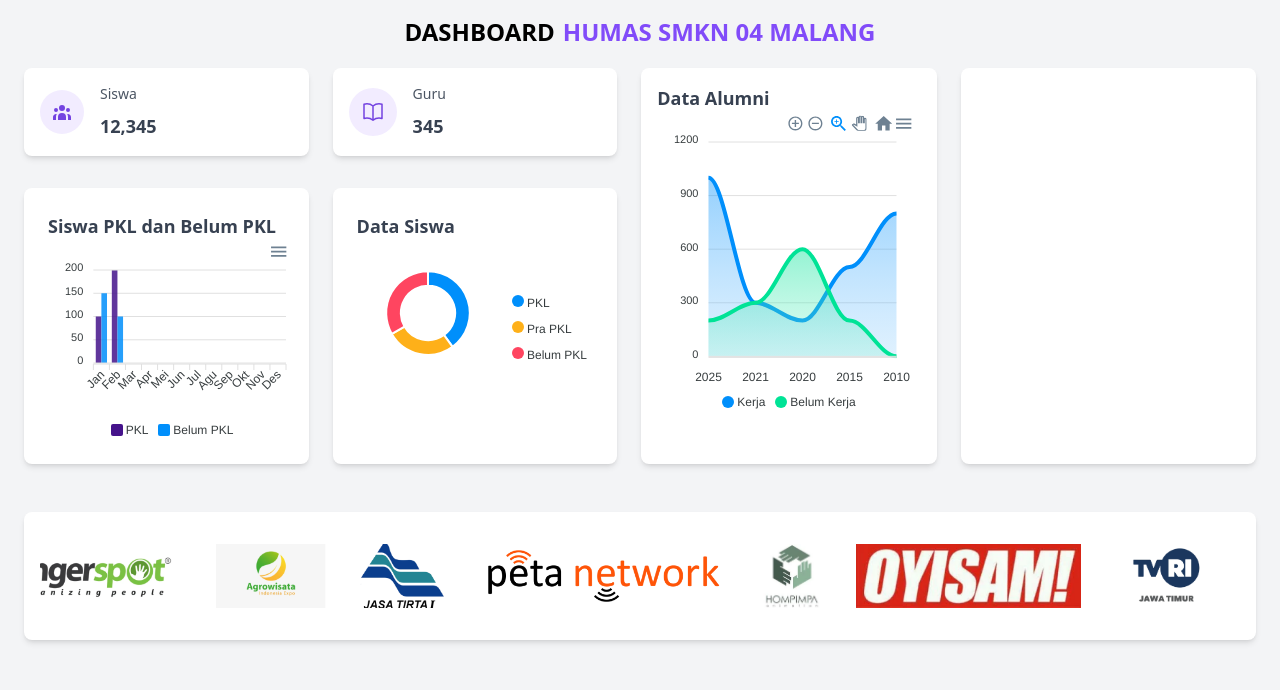
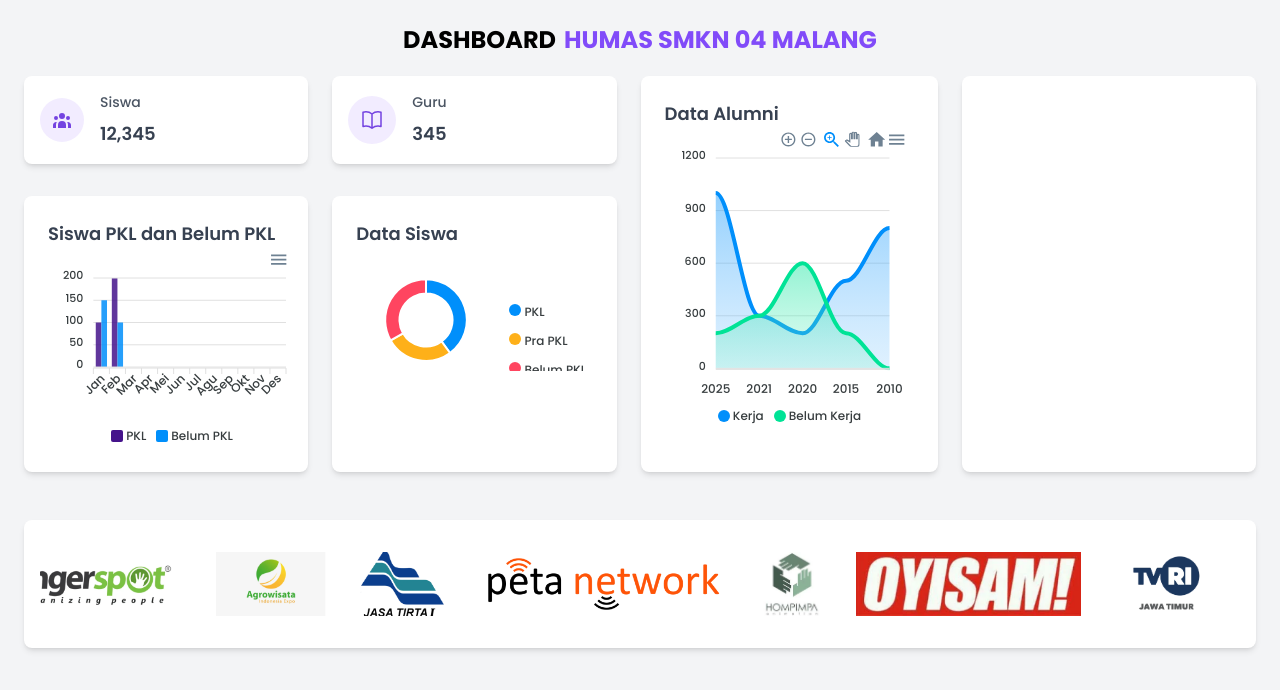
Before and after one commit to P5Humas/HUMASP5, a Flask app: page /landingPage/dashboard in a window 1280 px wide. Shown: the top 690 px of the page. Run offline with Flask 3, Linux system fonts and the light colour scheme; data comes from the database, SQL or seed files in the repository; both versions use the stored data as it was after the commit; data that the repository does not hold is empty; some libraries are stand-ins or nearby versions.

Commit message:
alhamdulillah

```diff
--- a/app.py
+++ b/app.py
@@ -1,12 +1,14 @@
 import sqlite3
-from flask import Flask, render_template, g, jsonify, request, send_from_directory, redirect, url_for
+from flask import Flask, render_template, g, jsonify, request, send_from_directory, redirect, url_for, session
 import json  # Untuk mengubah data menjadi JSON
 import os
 from werkzeug.utils import secure_filename
+import secrets
 
 
 
 app = Flask(__name__)
+app.secret_key = secrets.token_hex(16)
 app.config['UPLOAD_FOLDER'] = 'uploads'
 app.config['ALLOWED_EXTENSIONS'] = {'jpg', 'jpeg', 'png', 'gif', 'mp4', 'mov'}
 app.config['MAX_CONTENT_LENGTH'] = 200 * 1024 * 1024  # 200 MB/etc/nginx/nginx.conf
@@ -46,59 +48,7 @@
 # Route utama (untuk menampilkan grafik di halaman web)
 @app.route('/')
 def index():
-    query = """
-        SELECT bulan, status, COUNT(*) AS jumlah
-        FROM murid
-        GROUP BY bulan, status
-        ORDER BY CASE
-            WHEN bulan = 'Jan' THEN 1
-            WHEN bulan = 'Feb' THEN 2
-            WHEN bulan = 'Mar' THEN 3
-            WHEN bulan = 'Apr' THEN 4
-            WHEN bulan = 'Mei' THEN 5
-            WHEN bulan = 'Jun' THEN 6
-            WHEN bulan = 'Jul' THEN 7
-            WHEN bulan = 'Agu' THEN 8
-            WHEN bulan = 'Sep' THEN 9
-            WHEN bulan = 'Okt' THEN 10
-            WHEN bulan = 'Nov' THEN 11
-            WHEN bulan = 'Des' THEN 12
-        END
-    """
-    data = query_db(query)
-
-    # Debugging: Print raw data before processing
-    print("Raw Data:", data)
-
-    # Inisialisasi data bulanan untuk grafik
-    chart1_data = {month: {"Net Profit": 0, "Revenue": 0} for month in ["Jan", "Feb", "Mar", "Apr", "Mei", "Jun", "Jul", "Agu", "Sep", "Okt", "Nov", "Des"]}
-
-    # Memproses hasil query
-    for row in data:
-        bulan = row['bulan']
-        status = row['status']
-        jumlah = row['jumlah']
-        if status == 'net_profit':
-            chart1_data[bulan]["Net Profit"] += jumlah
-        elif status == 'revenue':
-            chart1_data[bulan]["Revenue"] += jumlah
-
-    # Debugging: Check processed chart1 data
-    print("Processed Chart 1 Data:", chart1_data)
-
-    # Sort months manually to ensure correct order
-    month_order = ["Jan", "Feb", "Mar", "Apr", "Mei", "Jun", "Jul", "Agu", "Sep", "Okt", "Nov", "Des"]
-    sorted_chart1_data = {month: chart1_data[month] for month in month_order}
-
-    # Debugging: Check sorted chart data
-    print("Sorted Chart 1 Data:", sorted_chart1_data)
-
-    # Mengirim data ke template (untuk tampilan web)
-    return render_template(
-        'beranda.html',
-        chart1_data=json.dumps(sorted_chart1_data)  # Convert ke JSON
-    )
-
+    return render_template('landingPage/dashboard.html')
 # API untuk mendapatkan data chart1 (jumlah murid per bulan)
 @app.route('/api/chart1', methods=['GET'])
 def get_chart1_data():
@@ -539,7 +489,7 @@
         conn.commit()
         conn.close()
 
-        return jsonify({'message': 'Media updated successfully'})
+        return redirect(url_for('sosial_dashboard'))
 
     return jsonify({'error': 'File type not allowed'}), 400
 @app.route('/api/media/<int:id>', methods=['DELETE'])
@@ -550,7 +500,7 @@
     conn.commit()
     conn.close()
 
-    return jsonify({'message': 'Media deleted successfully'})
+    return redirect(url_for('sosial_dashboard'))
 
 @app.route('/api/galery', methods=['POST'])
 def add_to_galery():
@@ -602,7 +552,7 @@
         conn.commit()
         conn.close()
 
-        return jsonify({"message": "File uploaded and data saved", "file_url": file_url}), 201
+        return redirect(url_for('general_dashboard'))
     else:
         return jsonify({"error": "Invalid file type"}), 400
 
@@ -610,7 +560,30 @@
 def uploaded_file(filename):
     return send_from_directory(app.config['UPLOAD_FOLDER'], filename)
 
+@app.route('/login', methods=['GET', 'POST'])
+def login():
+    return render_template('login.html')
 
+
+@app.route('/loginproses', methods=['POST'])
+def loginproses():
+    try:
+        if request.method == 'POST':
+            username = request.form['username']
+            password = request.form['password']
+
+            conn = get_db()
+            guru = conn.execute('SELECT * FROM guru WHERE nama = ? AND password = ?', (username, password)).fetchone()
+            conn.close()
+
+            if guru:
+                session['logged_in'] = True
+                session['username'] = guru['nama']
+                return redirect(url_for('admin_dashboard'))
+            else:
+                return render_template('login.html', error='Invalid username or password')
+    except Exception as e:
+        return str(e)  # Menampilkan kesalahan jika ada
 
 if __name__ == '__main__':
     app.run(debug=True)
--- a/templates/beranda.html
+++ b/templates/beranda.html
@@ -18,7 +18,7 @@
   </head>
   <body class="bg-white">
     <a
-    href="{{ url_for('admin_dashboard') }}"
+    href="{{ url_for('login') }}"
     style="color: white;"
     >BKK</a
   >
--- a/templates/landingPage/dashboard.html
+++ b/templates/landingPage/dashboard.html
@@ -6,10 +6,18 @@
   <meta name="viewport" content="width=device-width, initial-scale=1.0" />
   <title>HumasP5</title>
   <link rel="icon" href="../../static/images/icon.png" />
-
+  <link rel="preconnect" href="https://fonts.googleapis.com">
+  <link rel="preconnect" href="https://fonts.gstatic.com" crossorigin>
+  <link
+    href="https://fonts.googleapis.com/css2?family=Poppins:ital,wght@0,100;0,200;0,300;0,400;0,500;0,600;0,700;0,800;0,900;1,100;1,200;1,300;1,400;1,500;1,600;1,700;1,800;1,900&display=swap"
+    rel="stylesheet">
   <script src="https://cdn.tailwindcss.com"></script>
   <script src="https://cdn.jsdelivr.net/npm/chart.js"></script>
   <style>
+    body {
+      font-family: Poppins, sans-serif;
+    }
+
     .slide {
       display: none;
       width: 100%;
@@ -66,7 +74,8 @@
 
   <!-- Content -->
   <div class="flex-1 flex flex-col overflow-hidden">
-    <h1 class=" flex justify-center text-2xl font-bold text-black-900 mt-4">DASHBOARD <span class="ml-2 text-[#814BF9] ">HUMAS SMKN 04 MALANG</span></h1>
+    <h1 class=" flex justify-center text-2xl font-bold text-black-900 mt-6">DASHBOARD <span
+        class="ml-2 text-[#814BF9] ">HUMAS SMKN 04 MALANG</span></h1>
     <!-- Main content -->
     <main class="flex-1 overflow-x-hidden overflow-y-auto bg-gray-100">
       <div class="container mx-auto px-6 pb-8 pt-5">
@@ -119,7 +128,7 @@
           </div>
 
           <!-- Right Section -->
-          <div class="w-full md:w-1/4 bg-white p-4 rounded-lg shadow-md">
+          <div class="w-full md:w-1/4 bg-white p-6 rounded-lg shadow-md">
             <!-- Tambahkan konten di sini -->
             <div id="ChartAlumni">
               <h3 class="text-lg font-semibold text-gray-700">Data Alumni</h3>
@@ -227,6 +236,24 @@
           ],
           xaxis: {
             categories: categories,
+            labels: {
+              style: {
+                fontFamily: 'Poppins, sans-serif',
+                fontWeight: 500,
+              }
+            }
+          },
+          legend: {
+            fontFamily: 'Poppins, sans-serif',
+            fontWeight: 500,
+          },
+          yaxis: {
+            labels: {
+              style: {
+                fontFamily: 'Poppins, sans-serif',
+                fontWeight: 500,
+              }
+            }
           },
           colors: ['#45138b', '#008ffb'],
           dataLabels: {
@@ -254,6 +281,10 @@
             type: 'donut',
             width: 250,
             height: 250,
+          },
+          legend: {
+            fontFamily: 'Poppins, sans-serif',
+            fontWeight: 500,
           },
           colors: ['#008ffb', '#feb019', '#ff4560'],
           dataLabels: {
@@ -302,6 +333,10 @@
             height: '300px',
             type: 'area',
           },
+          legend: {
+            fontFamily: 'Poppins, sans-serif',
+            fontWeight: 500,
+          },
           dataLabels: {
             enabled: false,
           },
@@ -310,6 +345,20 @@
           },
           xaxis: {
             categories: years, // Menggunakan tahun sebagai kategori di sumbu X
+            labels: {
+              style: {
+                fontFamily: 'Poppins, sans-serif',
+                fontWeight: 500,
+              }
+            }
+          },
+          yaxis: {
+            labels: {
+              style: {
+                fontFamily: 'Poppins, sans-serif',
+                fontWeight: 500,
+              }
+            }
           },
           tooltip: {
             x: {
```
Also changed, not shown: templates/login.html (+11 -26 lines), Humas.db.
